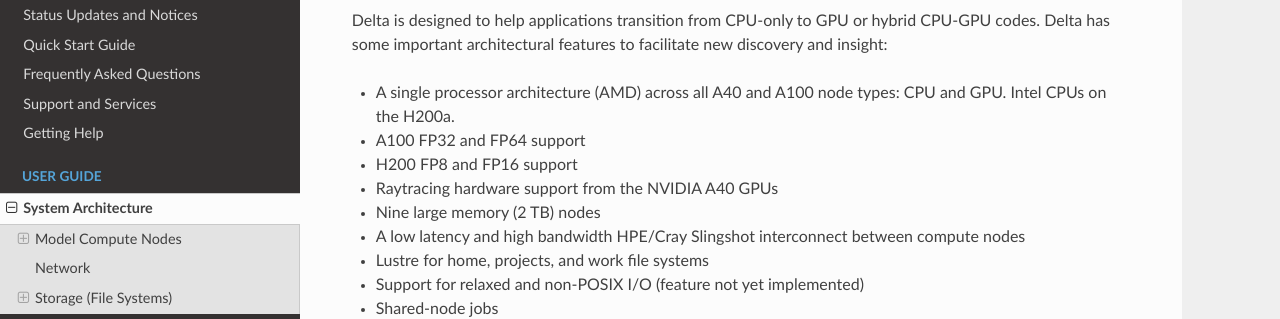
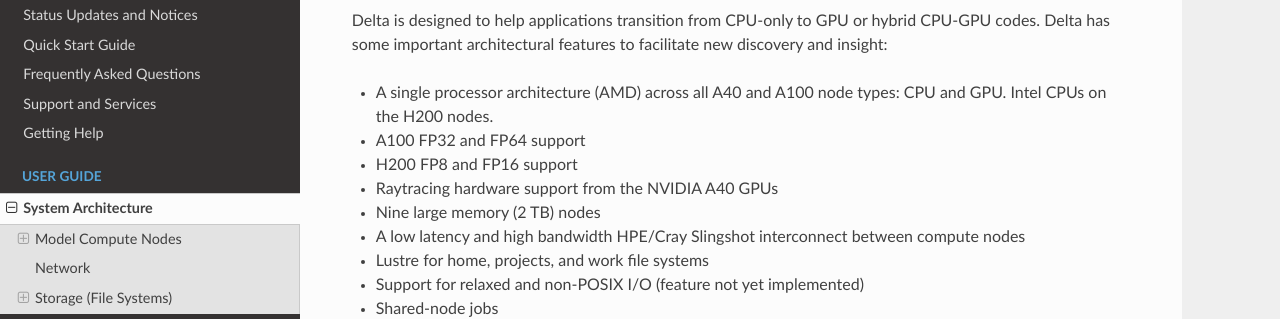
Before and after one commit to ncsa/Delta_doc, a Sphinx documentation site: the page built from docs/source/user_guide/architecture.rst, in a window 1280 px wide and 900 px high. Shown: the part 151-470 px from the top of the window. Built offline with Sphinx 7.4.7 and the Read the Docs theme 3.1.0, drawn with Linux system fonts in a browser that asks for light colours.

Commit message:
another small fix architecture.rst

```diff
--- a/docs/source/user_guide/architecture.rst
+++ b/docs/source/user_guide/architecture.rst
@@ -4,7 +4,7 @@ System Architecture
 Delta is designed to help applications transition from CPU-only to GPU or hybrid CPU-GPU codes.
 Delta has some important architectural features to facilitate new discovery and insight:
 
--  A single processor architecture (AMD) across all A40 and A100 node types: CPU and GPU. Intel CPUs on the H200a.
+-  A single processor architecture (AMD) across all A40 and A100 node types: CPU and GPU. Intel CPUs on the H200 nodes.
 -  A100 FP32 and FP64 support
 -  H200 FP8 and FP16 support
 -  Raytracing hardware support from the NVIDIA A40 GPUs
```
